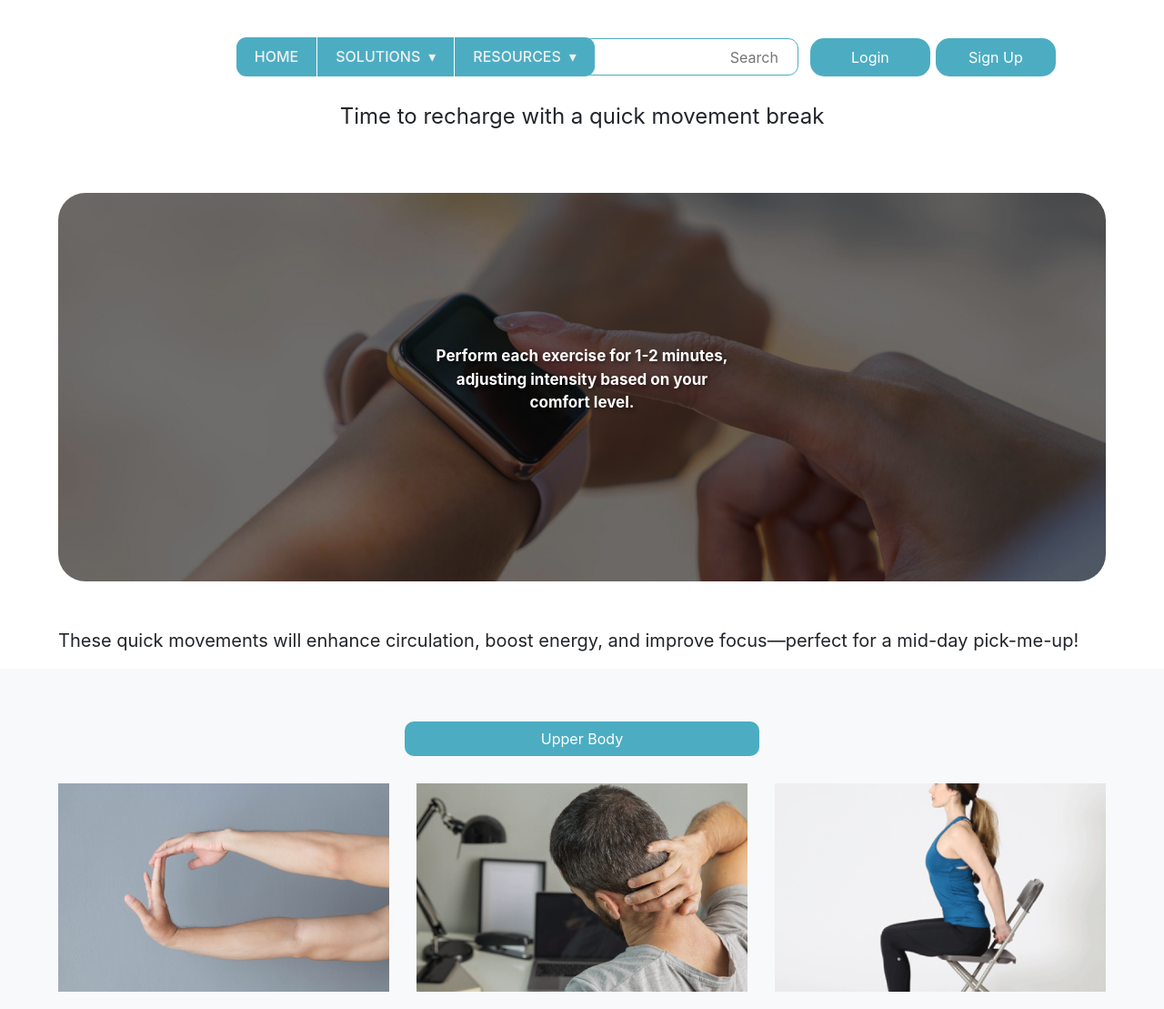
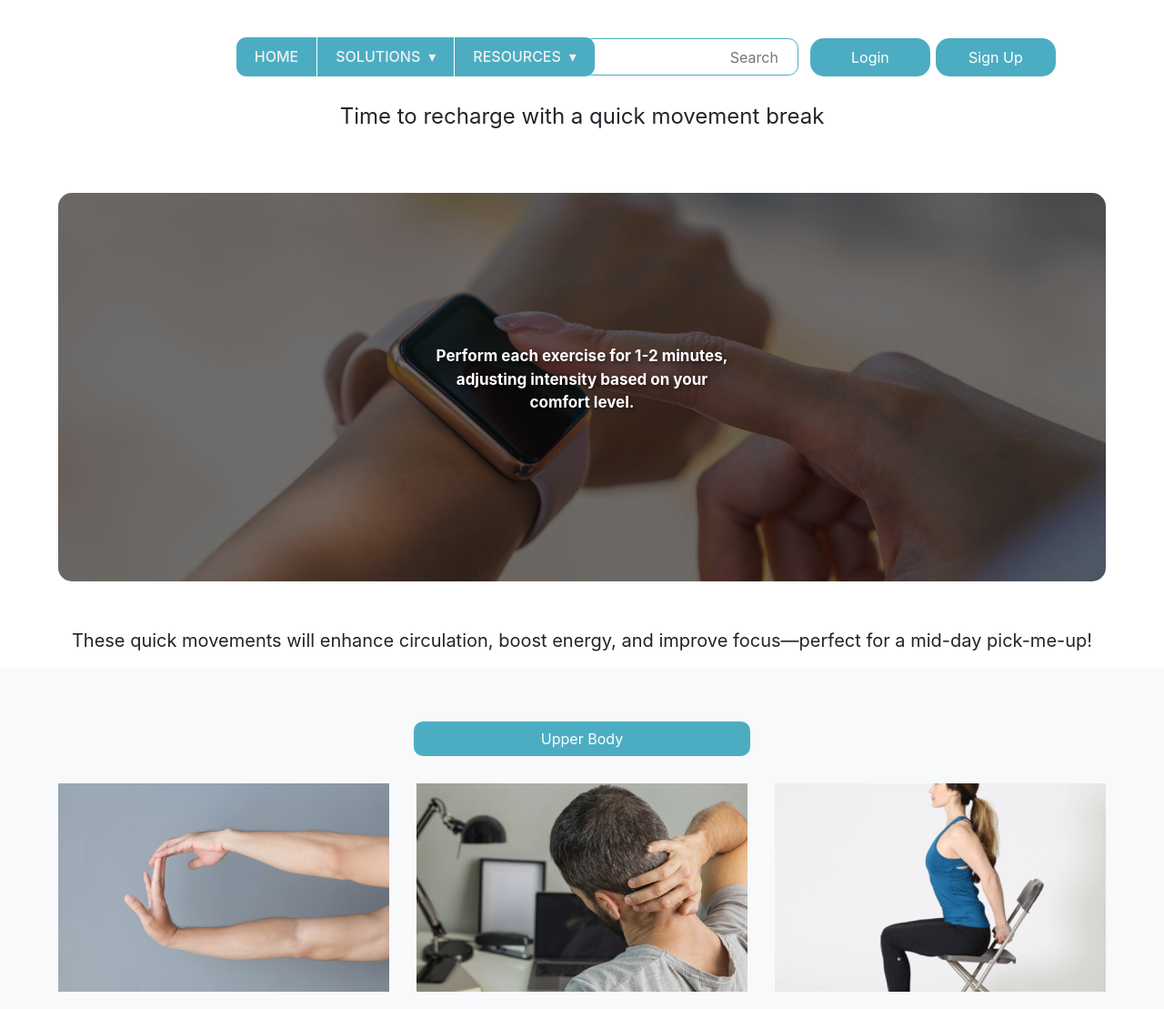
Before and after one commit to nilakande/Web-App, a plain HTML site: page movement.html in a window 1280 px wide. Shown: the top 1109 px of the page at 91% size. Drawn offline with nearby package versions, Linux system fonts and the light colour scheme; some icons are missing.

Commit message:
changes added

```diff
--- a/movement.html
+++ b/movement.html
@@ -93,13 +93,13 @@
       <p style="font-size: 24px;">Time to recharge with a quick movement break</p>
     </div>
     <div class="row">
-      <div class="col">
+      <div class="col-md-12">
         <div class="full-width-image1">
           <div class="overlay-text">
             <p>Perform each exercise for 1-2 minutes, adjusting intensity based on your comfort level.</p>
           </div>
         </div>
-        <p style="font-size: 20px;"> These quick movements will enhance circulation, boost energy, and improve
+        <p style="font-size: 20px;text-align: center;"> These quick movements will enhance circulation, boost energy, and improve
           focus—perfect for a mid-day pick-me-up!</p>
       </div>
     </div>
--- a/style.css
+++ b/style.css
@@ -316,7 +316,7 @@ h5 {
   display: flex;
   justify-content: center;
   align-items: center;
-  border-radius: 30px;
+  border-radius: 15px;
   margin: 50px 0px;
 }
 
@@ -546,7 +546,7 @@ ul {
   background: #4CADC2;
   border-radius: 10px;
   color: white;
-  padding: 10px 150px;
+  padding: 10px 140px;
   margin-bottom: 30px;
 }
 
```
